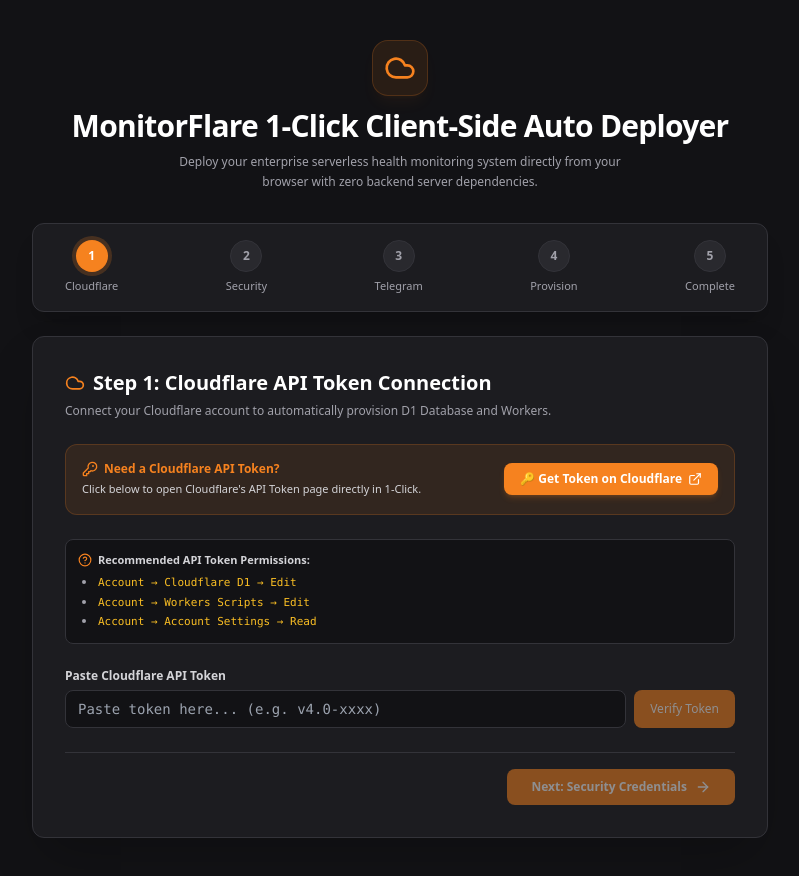
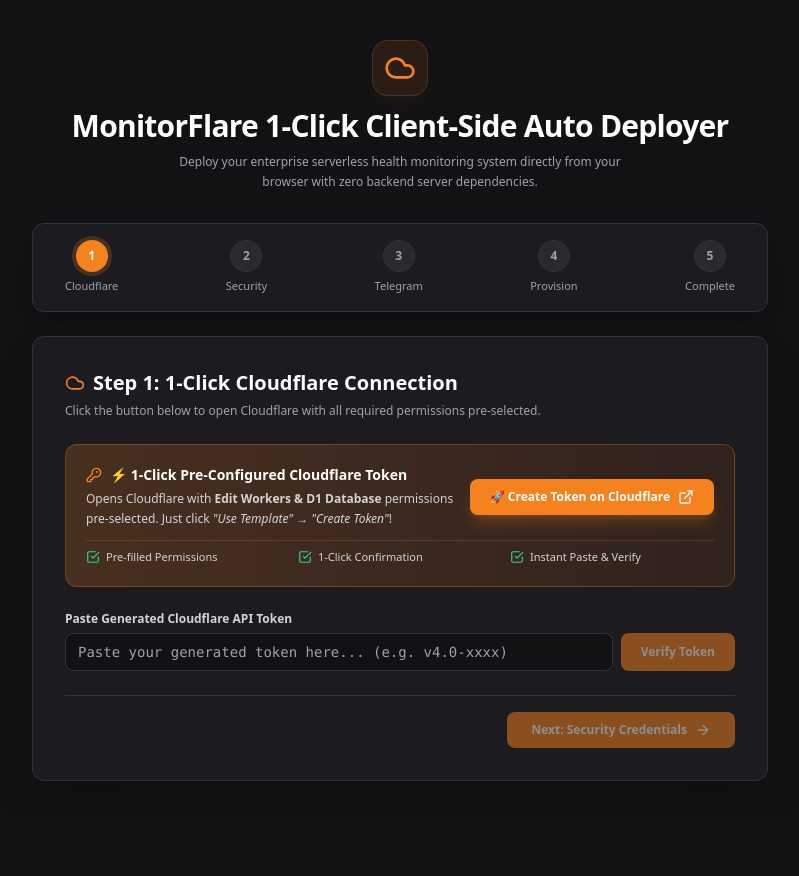
Before and after one commit to s7net/MonitorFlare-installer, a React (Vite) app: page / in a window 1280 px wide. Shown: the whole page, without its empty margins (240-1039 px from the left). After the commit the page ends 821 px from the top, so only its background shows below. Built offline with nearby package versions, Linux system fonts and the light colour scheme.

Commit message:
Add 1-Click pre-filled Cloudflare API Token template deep link

```diff
--- a/src/App.tsx
+++ b/src/App.tsx
@@ -1,7 +1,7 @@
 import React, { useState } from 'react';
 import { CloudflareService, CloudflareAccount } from './services/cloudflare';
 import { generateRandomCredentials, hashPassword } from './utils/credentials';
-import { Shield, Cloud, Bot, Sparkles, CheckCircle2, AlertCircle, Copy, Check, ArrowRight, RefreshCw, ExternalLink, KeyRound, HelpCircle } from 'lucide-react';
+import { Shield, Cloud, Bot, Sparkles, CheckCircle2, AlertCircle, Copy, Check, ArrowRight, RefreshCw, ExternalLink, KeyRound, CheckSquare } from 'lucide-react';
 
 export default function App() {
   const [step, setStep] = useState<number>(1);
@@ -97,8 +97,8 @@
     setTimeout(() => setCopiedField(null), 2000);
   };
 
-  // Direct Link to Cloudflare API Token Page
-  const cloudflareTokenUrl = 'https://dash.cloudflare.com/profile/api-tokens';
+  // Pre-filled Workers & D1 Template Link on Cloudflare
+  const cloudflarePreFilledTokenUrl = 'https://dash.cloudflare.com/profile/api-tokens?template=edit_workers';
 
   // Run 100% Client-Side Automated Provisioning & Deployment
   const handleRunAutoDeploy = async () => {
@@ -225,70 +225,65 @@
           </div>
         )}
 
-        {/* STEP 1: CLOUDFLARE API TOKEN WITH 1-CLICK DEEP LINK */}
+        {/* STEP 1: CLOUDFLARE API TOKEN WITH 1-CLICK PRE-FILLED TEMPLATE LINK */}
         {step === 1 && (
           <div className="space-y-6">
             <div>
               <h2 className="text-xl font-bold text-white flex items-center gap-2">
                 <Cloud className="w-5 h-5 text-brand" />
-                Step 1: Cloudflare API Token Connection
+                Step 1: 1-Click Cloudflare Connection
               </h2>
               <p className="text-xs text-zinc-400 mt-1 leading-relaxed">
-                Connect your Cloudflare account to automatically provision D1 Database and Workers.
+                Click the button below to open Cloudflare with all required permissions pre-selected.
               </p>
             </div>
 
-            {/* 1-Click Quick Token Helper Card */}
-            <div className="p-4 rounded-xl bg-brand/10 border border-brand/20 flex flex-col sm:flex-row items-start sm:items-center justify-between gap-4">
+            {/* 1-Click Pre-filled Token Template Card */}
+            <div className="p-5 rounded-xl bg-gradient-to-r from-brand/20 to-orange-600/10 border border-brand/30 space-y-3">
+              <div className="flex flex-col sm:flex-row items-start sm:items-center justify-between gap-4">
                 <div className="space-y-1">
-                <div className="text-xs font-bold text-brand flex items-center gap-1.5">
-                  <KeyRound className="w-4 h-4" />
-                  Need a Cloudflare API Token?
+                  <div className="text-sm font-bold text-white flex items-center gap-2">
+                    <KeyRound className="w-4 h-4 text-brand" />
+                    ⚡️ 1-Click Pre-Configured Cloudflare Token
                   </div>
-                <p className="text-[11px] text-zinc-300">
-                  Click below to open Cloudflare's API Token page directly in 1-Click.
+                  <p className="text-xs text-zinc-300 leading-relaxed">
+                    Opens Cloudflare with <strong>Edit Workers & D1 Database</strong> permissions pre-selected. Just click <em>"Use Template"</em> &rarr; <em>"Create Token"</em>!
                   </p>
                 </div>
 
                 <a
-                href={cloudflareTokenUrl}
+                  href={cloudflarePreFilledTokenUrl}
                   target="_blank"
                   rel="noreferrer"
-                className="px-4 py-2 bg-brand hover:bg-brand-hover text-white rounded-lg text-xs font-bold inline-flex items-center gap-1.5 flex-shrink-0 no-underline shadow-md shadow-brand/20 transition-colors"
+                  className="px-5 py-2.5 bg-brand hover:bg-brand-hover text-white rounded-lg text-xs font-bold inline-flex items-center gap-2 flex-shrink-0 no-underline shadow-lg shadow-brand/25 transition-all transform hover:-translate-y-0.5"
                 >
-                <span>🔑 Get Token on Cloudflare</span>
-                <ExternalLink className="w-3.5 h-3.5" />
+                  <span>🚀 Create Token on Cloudflare</span>
+                  <ExternalLink className="w-4 h-4" />
                 </a>
               </div>
 
-            {/* Permission Guide Collapsible */}
-            <div className="p-3 rounded-lg bg-[#121215] border border-[#333339] text-[11px] text-zinc-400 space-y-1.5">
-              <div className="font-semibold text-zinc-300 flex items-center gap-1.5">
-                <HelpCircle className="w-3.5 h-3.5 text-brand" />
-                Recommended API Token Permissions:
+              <div className="pt-2 border-t border-brand/20 grid grid-cols-1 sm:grid-cols-3 gap-2 text-[11px] text-zinc-300">
+                <div className="flex items-center gap-1.5"><CheckSquare className="w-3.5 h-3.5 text-emerald-400" /> Pre-filled Permissions</div>
+                <div className="flex items-center gap-1.5"><CheckSquare className="w-3.5 h-3.5 text-emerald-400" /> 1-Click Confirmation</div>
+                <div className="flex items-center gap-1.5"><CheckSquare className="w-3.5 h-3.5 text-emerald-400" /> Instant Paste & Verify</div>
               </div>
-              <ul className="list-disc list-inside space-y-0.5 text-zinc-400 pl-1">
-                <li><code className="text-amber-400">Account → Cloudflare D1 → Edit</code></li>
-                <li><code className="text-amber-400">Account → Workers Scripts → Edit</code></li>
-                <li><code className="text-amber-400">Account → Account Settings → Read</code></li>
-              </ul>
             </div>
 
             <div className="space-y-4">
               <div>
-                <label className="block text-xs font-semibold text-zinc-300 mb-1.5">Paste Cloudflare API Token</label>
+                <label className="block text-xs font-semibold text-zinc-300 mb-1.5">Paste Generated Cloudflare API Token</label>
                 <div className="flex gap-2">
                   <input
                     type="password"
                     value={apiToken}
                     onChange={e => setApiToken(e.target.value)}
-                    placeholder="Paste token here... (e.g. v4.0-xxxx)"
+                    placeholder="Paste your generated token here... (e.g. v4.0-xxxx)"
                     className="w-full bg-[#121215] border border-[#333339] rounded-lg px-3 py-2 text-sm text-white focus:outline-none focus:border-brand font-mono"
                   />
                   <button
                     onClick={handleVerifyToken}
                     disabled={isVerifyingToken || !apiToken}
-                    className="px-4 py-2 bg-brand text-white rounded-lg text-xs font-medium hover:bg-brand-hover disabled:opacity-50 flex items-center gap-1.5 flex-shrink-0"
+                    className="px-5 py-2 bg-brand text-white rounded-lg text-xs font-bold hover:bg-brand-hover disabled:opacity-50 flex items-center gap-1.5 flex-shrink-0"
                   >
                     {isVerifyingToken ? <RefreshCw className="w-4 h-4 animate-spin" /> : 'Verify Token'}
                   </button>
@@ -298,7 +293,7 @@
               {tokenVerified && (
                 <div className="p-3 rounded-lg bg-emerald-500/10 border border-emerald-500/30 text-xs text-emerald-400 flex items-center gap-2">
                   <CheckCircle2 className="w-4 h-4 text-emerald-400" />
-                  <span>✓ Cloudflare API Token Verified Successfully!</span>
+                  <span>✓ Cloudflare API Token Verified & Connected Successfully!</span>
                 </div>
               )}
 
```
Lines whose indentation alone changed are shown as unchanged.
